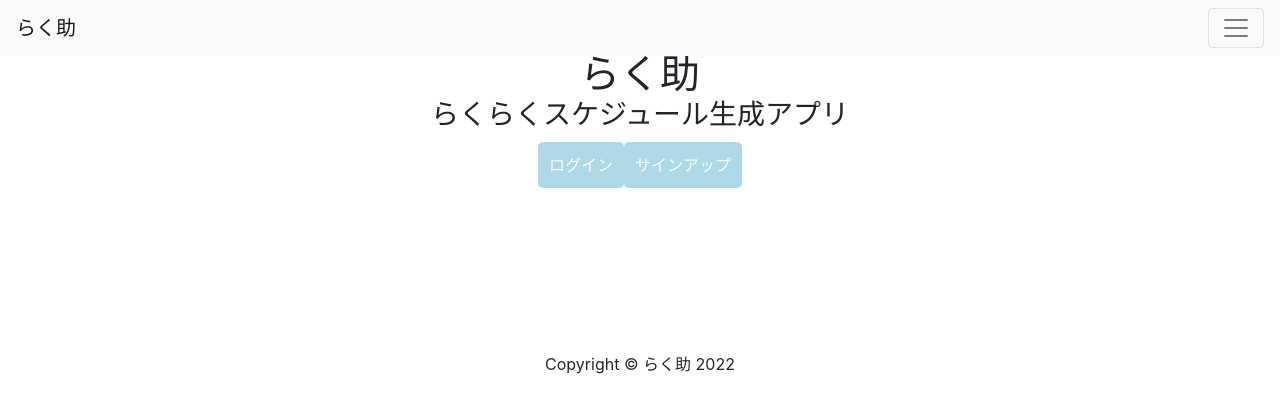
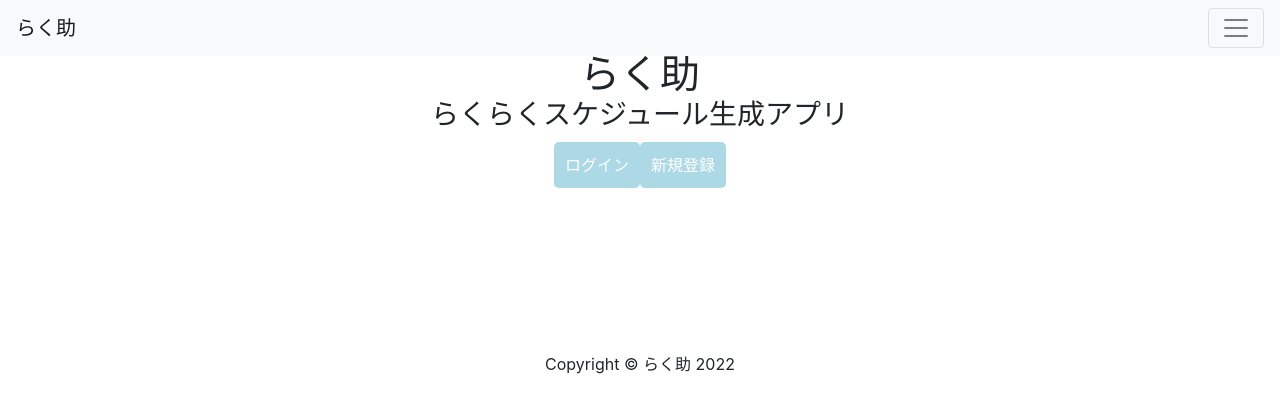
Before and after one commit to to-ru0125/rakusuketest, a Django app: page / in a window 1280 px wide. Shown: the top 413 px of the page. Run offline with Django 3.2, Linux system fonts and the light colour scheme; some libraries are stand-ins or nearby versions.

Commit message:
加藤皓太2022/11/10/13/55

```diff
--- a/rakusuke/rakusukeapp/templates/index.html
+++ b/rakusuke/rakusukeapp/templates/index.html
@@ -44,7 +44,7 @@
                             <a class="btn" href="{% url 'account_login' %}">ログイン</a>
                         </li>
                         <li>
-                            <a class="btn" href="{% url 'account_signup' %}">サインアップ</a>
+                            <a class="btn" href="{% url 'account_signup' %}">新規登録</a>
                         </li>
                     {% endif %}
                 </ul>
```
